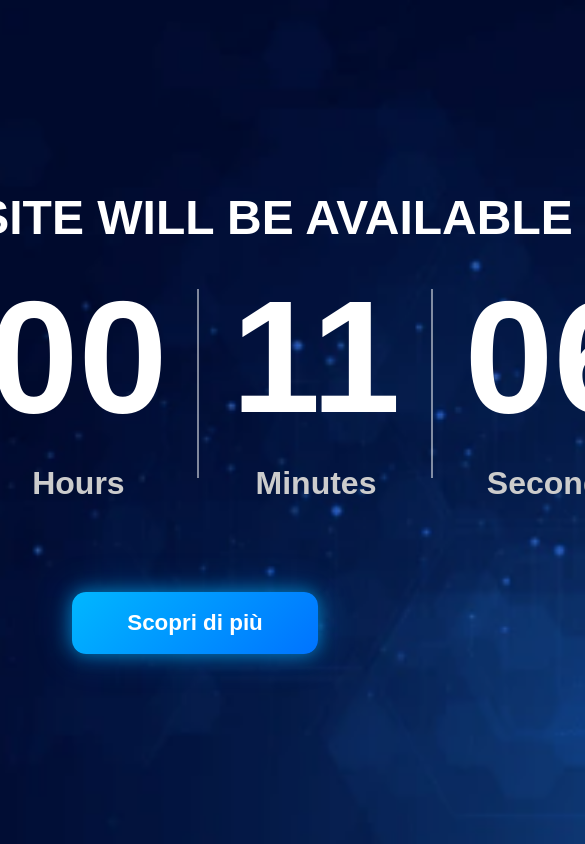
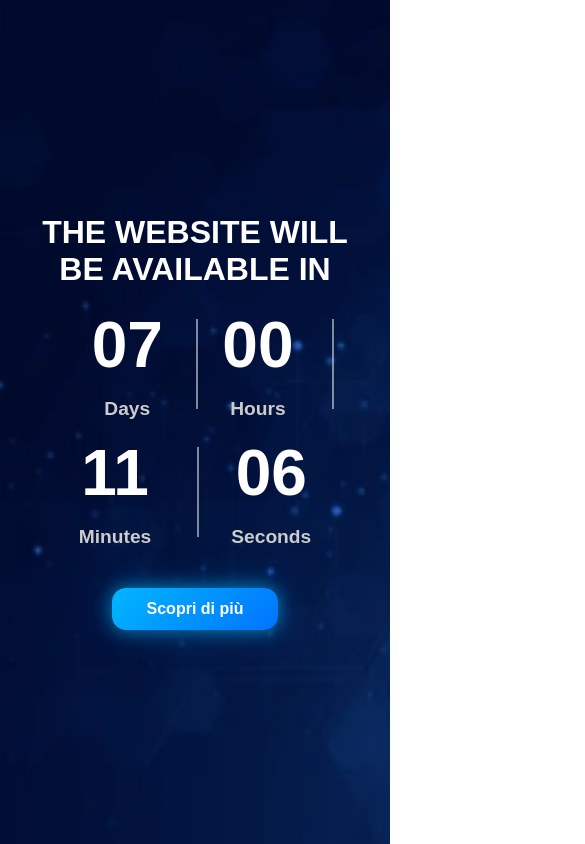
Before and after one commit to ittpanettipitagora/exploring-genai-bias, a plain HTML site: page index.html in a window 390 px wide. Shown: the top 844 px of the page, 585 px wide, since content can reach past the window. Drawn offline with Linux system fonts and the light colour scheme.

Commit message:
visualizzazione mobile

```diff
--- a/index.html
+++ b/index.html
@@ -16,6 +16,8 @@
             justify-content: center;
             align-items: center;
             font-family: Arial, sans-serif;
+            padding: 20px;
+            box-sizing: border-box;
         }
 
         .countdown {
@@ -37,6 +39,7 @@
             font-weight: bold;
             color: #ffffff;
             align-items: center;
+            flex-wrap: wrap;
         }
 
         .countdown-values div {
@@ -63,25 +66,18 @@
             margin-top: 1rem;
         }
 
-        /* --- BOTTONE PERSONALIZZATO (COLORI ADATTATI) --- */
         .btn-about {
             margin-top: 90px;
-            /* ➜ Bottone molto più in basso */
             padding: 18px 55px;
             font-size: 1.4rem;
             font-weight: bold;
             border: none;
             border-radius: 14px;
             cursor: pointer;
-
-            /* Colori adattati allo sfondo */
             background: linear-gradient(135deg, #00b7ff, #0073ff);
             color: white;
-
-            /* Glow */
             box-shadow: 0 0 18px rgba(0, 195, 255, 0.55),
                 0 0 35px rgba(0, 140, 255, 0.35);
-
             transition: 0.3s ease-in-out;
         }
 
@@ -90,6 +86,49 @@
             box-shadow: 0 0 28px rgba(0, 195, 255, 0.85),
                 0 0 55px rgba(0, 140, 255, 0.65);
             background: linear-gradient(135deg, #00d4ff, #008cff);
+        }
+
+        /* --- MEDIA QUERIES --- */
+        @media (max-width: 1024px) {
+            .title {
+                font-size: 2.5rem;
+            }
+
+            .countdown-values {
+                font-size: 6rem;
+                gap: 1.5rem;
+            }
+
+            .labels {
+                font-size: 1.5rem;
+            }
+
+            .btn-about {
+                margin-top: 60px;
+                padding: 14px 45px;
+                font-size: 1.2rem;
+            }
+        }
+
+        @media (max-width: 600px) {
+            .title {
+                font-size: 2rem;
+            }
+
+            .countdown-values {
+                font-size: 4rem;
+                gap: 1rem;
+            }
+
+            .labels {
+                font-size: 1.2rem;
+            }
+
+            .btn-about {
+                margin-top: 40px;
+                padding: 12px 35px;
+                font-size: 1rem;
+            }
         }
     </style>
 </head>
```
